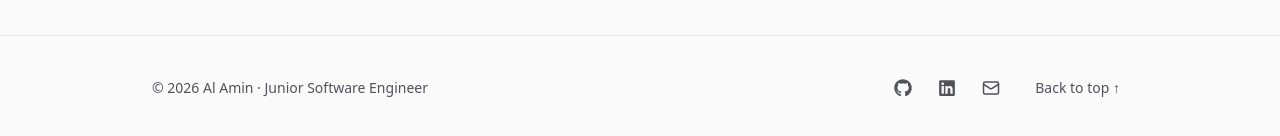
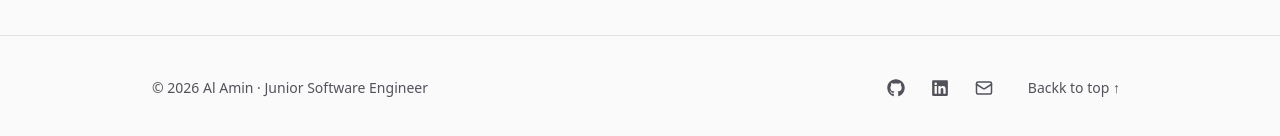
Before and after one commit to alamincse2003/portfolio-of-al-amin, a Next.js app: page / in a window 1280 px wide. Shown: the part 8067-8203 px from the top of the page. Built offline with nearby package versions, Linux system fonts and the light colour scheme.

Commit message:
fix: correct typo in footer "Back to top" link

```diff
--- a/app/components/Footer.tsx
+++ b/app/components/Footer.tsx
@@ -11,8 +11,11 @@ export default function Footer() {
         </p>
         <div className="flex items-center gap-4">
           <SocialLinks />
-          <a href="#top" className="rounded-lg px-2 py-2 transition-colors hover:text-fg">
-            Back to top ↑
+          <a
+            href="#top"
+            className="rounded-lg px-2 py-2 transition-colors hover:text-fg"
+          >
+            Backk to top ↑
           </a>
         </div>
       </Container>
```
